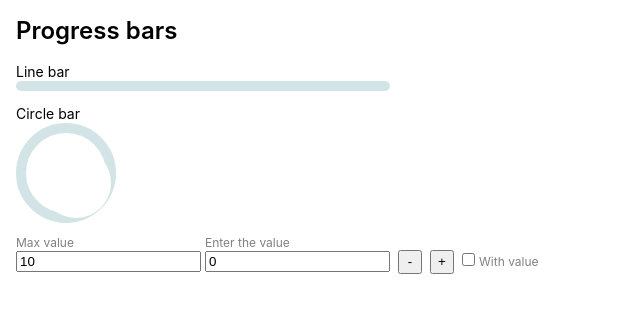
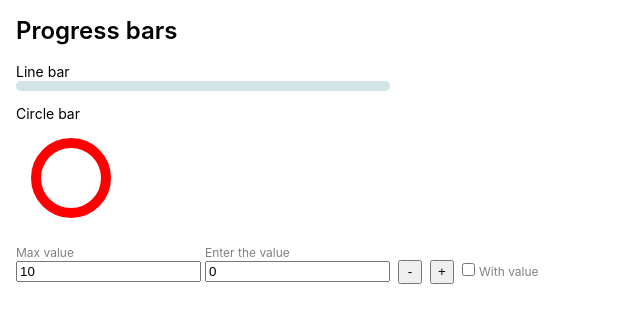
Before and after one commit to Vitaliytheone/Progress-bar, a React (Create React App) app: page / in a window 1280 px wide. Shown: the top 322 px of the page, without its empty margins (0-640 px from the left). Built offline with nearby package versions, Linux system fonts and the light colour scheme.

Commit message:
counting of circle bar

```diff
--- /dev/null
+++ b/src/components/progress/components/circle/helpers.ts
@@ -0,0 +1,12 @@
+export const getCircleParams = ({ stroke, width, height}: Record<string, number>) => {
+
+    const w =  `${width}px`;
+    const h = `${height}px`;
+    const r = width / 2 - stroke * 2;
+    const cy = height / 2;
+    const cx = width / 2;
+
+    return {
+        r,h,w,cy,cx
+    }
+}
--- a/src/components/progress/components/circle/index.tsx
+++ b/src/components/progress/components/circle/index.tsx
@@ -1,19 +1,23 @@
 import styles from "../../styles.module.css";
+import { TCircle } from "../../type";
+import { getCircleParams } from "./helpers";
 
-const CircleBar = ({ valueInPercent, withValue }: any) => {
+const CircleBar = ({ valueInPercent, withValue, stroke = 10, width = 110, height = 110 }: TCircle) => {
+    const { r, h, w, cy, cx } = getCircleParams({ stroke, width, height });
     return (
-        <div className={styles.circleProgress}>
-            <svg className={styles.circleSvg} height="120px" width="120px">
+        <div className={styles.circleProgress} style={{ width: w, height: h }}>
+            <svg className={styles.circleSvg} height={h} width={w}>
                 <circle
                     className="progress-ring__circle"
-                    stroke-width="10"
-                    stroke="white"
+                    stroke-width={stroke}
+                    stroke="red"
                     fill="transparent"
-                    r="30"
-                    cx="60"
-                    cy="60"
+                    r={r}
+                    cx={cx}
+                    cy={cy}
                 />
             </svg>
+            {withValue && <div className={styles.circleValuePercent}>{valueInPercent}</div>}
         </div>
     );
 };
--- a/src/components/progress/styles.module.css
+++ b/src/components/progress/styles.module.css
@@ -21,16 +21,21 @@
 
 .circleProgress {
     position: relative;
-    border-radius: 50%;
-    width: 80px;
-    height: 80px;
-    border: 10px solid #5f9ea047;
+    /* border-radius: 50%;
+    border: 10px solid #5f9ea047; */
 }
 
 .circleSvg {
+    /* position: absolute;
+    left: -10px;
+    top: -10px; */
+}
+
+.circleValuePercent {
     position: absolute;
-    left: -10px;
-    top: -10px;
+    top: 50%;
+    left: 50%;
+    transform: translate(-50%, -50%);
 }
 
 .progressInfo {
```
Also changed, not shown: src/components/progress/type.ts (+7 -1 lines).
